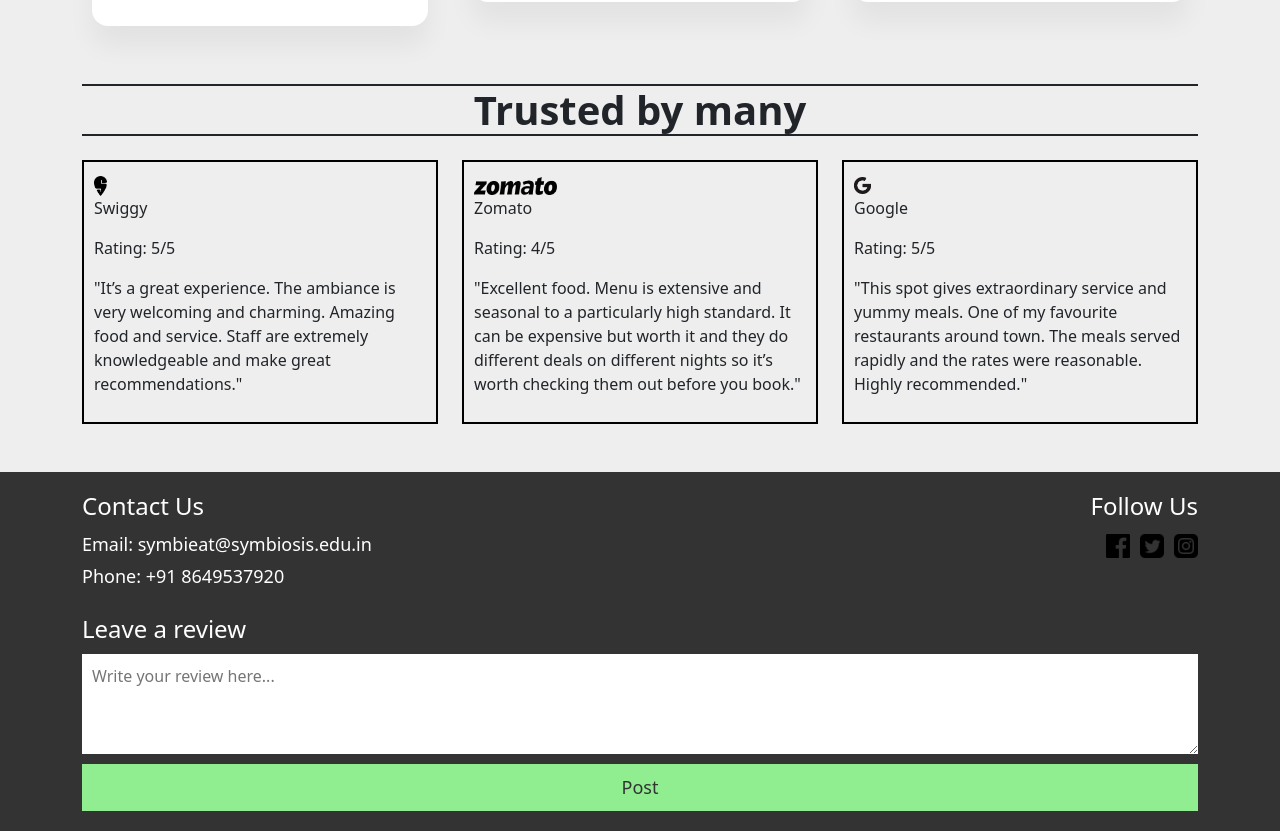
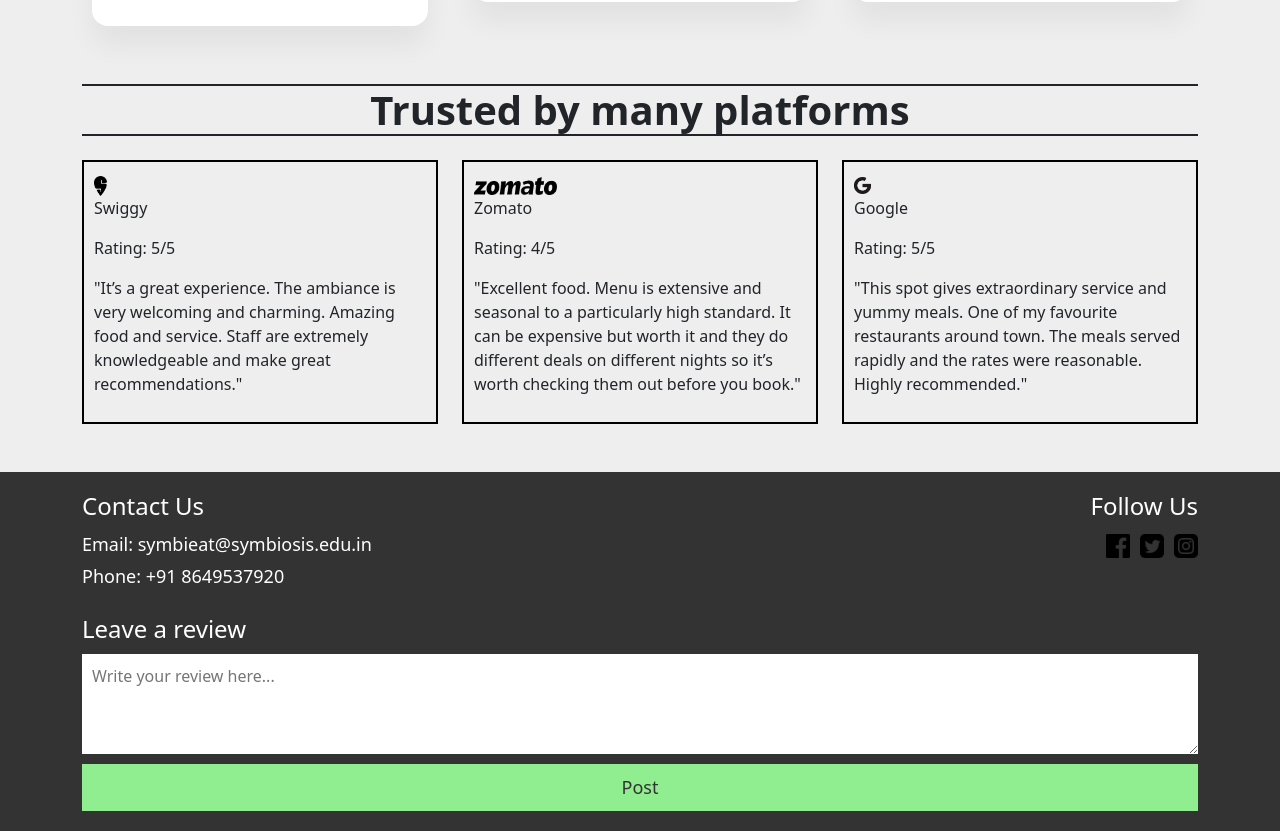
Before and after one commit to boscochanam/symbieat-fullstack, a React (Create React App) app: page / in a window 1280 px wide. Shown: the part 2220-3051 px from the top of the page. Built offline with nearby package versions, Linux system fonts and the light colour scheme.

Commit message:
Update Home.jsx

```diff
--- a/src/Pages/Home.jsx
+++ b/src/Pages/Home.jsx
@@ -43,7 +43,7 @@
 
       {/* Add testimonials */}
       <div className="container text-center mt-4">
-        <h2 style={{ borderTop: '2px solid', borderBottom: '2px solid', fontWeight: 'bold', fontSize: '250%' }}>Trusted by many</h2>
+        <h2 style={{ borderTop: '2px solid', borderBottom: '2px solid', fontWeight: 'bold', fontSize: '250%' }}>Trusted by many platforms</h2>
       </div>
 
       <div className="container mt-4">
```
